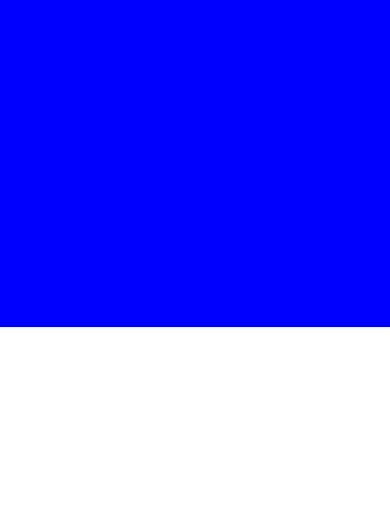
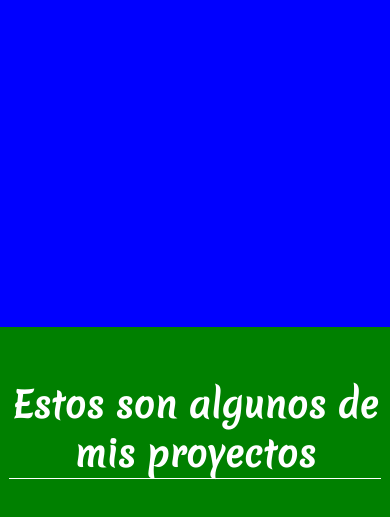
Before and after one commit to JaiderCarvajal/portafoliopersonal, a plain HTML site: page index.html in a window 390 px wide. Shown: the part 517-1034 px from the top of the page. Before the commit the page ends 844 px from the top, so only its background shows below. Drawn offline with Linux system fonts and the light colour scheme.

Commit message:
Adelanto seccion proyectos

```diff
--- a/css/style.css
+++ b/css/style.css
@@ -85,6 +85,10 @@ img {
     .nav-list {
         margin: 0 1rem;
     }
+
+    .projects-section-header {
+        font-size: 4rem;
+    }
 }
 
 /* Menu */
@@ -137,3 +141,42 @@ img {
     font-weight: 200;
     color: yellow;
 }
+
+/* Seccion proyectos*/
+
+.projects-section {
+    text-align: center;
+    padding: 10rem 2rem;
+    background: green;
+    color: white;
+}
+
+.projects-section-header {
+    max-width: 640px;
+    margin: 0 auto 6rem auto;
+    border-bottom: 0.2rem solid white;
+}
+
+/* Para el grid de la sección proyectos*/
+
+.projects-grid {
+    display: grid;
+    grid-template-columns: repeat(auto-fit, minmax(320px, 1fr));
+    grid-gap: 4rem;
+    width: 100%;
+    max-width: 1280px;
+    margin: 0 auto;
+    margin-bottom: 6rem;
+}
+
+/* Para otros dispositivos*/
+
+@media (max-width: 30.625em) {
+    .projects-section {
+        padding: 6rem 1rem;
+    }
+
+    .projects-grid {
+        grid-template-columns: 1fr;
+    }
+}
--- a/index.html
+++ b/index.html
@@ -22,5 +22,9 @@
         <h1>Hola, soy Jaider</h1>
         <p>un desarrollador Web</p>
     </section>
+
+    <section id="projects" class="projects-section">
+        <h2 class="projects-section-header">Estos son algunos de mis proyectos</h2>
+    </section>
 </body>
 </html>
```
